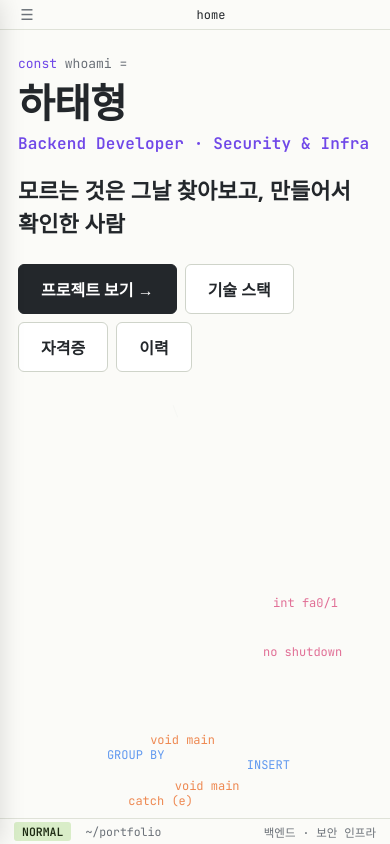
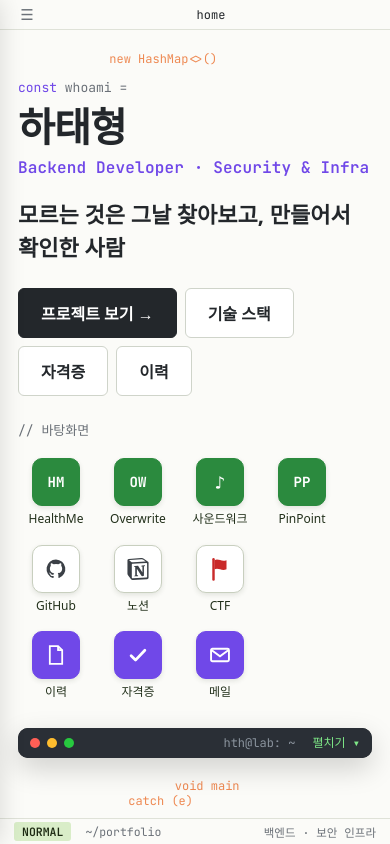
Before and after one commit to HTH-0/Portfolio, a plain HTML site: page site/index.html in a window 390 px wide. Drawn offline with Linux system fonts and the light colour scheme; a web font is replaced by a local one.

Commit message:
패드·모바일 홈에 바탕화면 아이콘과 접히는 터미널 추가, 홈 소개 위치 보정, 그림형 대표 이미지 전체 표시
- 1440x800 미만 화면의 홈 소개 아래에 같은 아이콘 10개와 터미널(기본 접힘)을 복제해 표시
- 폭 860px 이하 홈 소개를 위에 붙이던 위치와 빈 공간 보정
- 문서 미리보기의 그림형 대표 이미지(토폴로지)를 잘리지 않게 표시
- HANDOFF 갱신

Co-Authored-By: Claude Sonnet 5.5 <noreply@anthropic.com>

```diff
--- a/site/index.html
+++ b/site/index.html
@@ -155,6 +155,27 @@
   .doc .feat li { padding: 10px 0; border-top: 1px solid var(--line); font-size: 14.5px; line-height: 1.8; color: #3b4046; word-break: keep-all; }
   .doc .feat b { display: block; margin-bottom: 2px; color: var(--text); }
 
+  /* ── 작은 화면 홈: 바탕화면 아이콘과 터미널을 소개 아래에 둔다(1440×800 이상에서는 진짜 바탕화면이 있어 숨김) ── */
+  .mdesk { margin: 34px 0 0; max-width: 640px; }
+  .mdesk .mlab { margin: 0 0 12px; font: 13px/1.4 var(--mono); color: var(--muted); }
+  .mdesk .mic { display: flex; flex-wrap: wrap; gap: 8px 26px; margin: 0 0 22px; }
+  .mdesk .dgrp { flex-direction: row; flex-wrap: wrap; gap: 4px 6px; }
+  .mdesk .dicon { width: 76px; padding: 6px 2px; gap: 5px; }
+  .mdesk .dicon .ti { width: 48px; height: 48px; }
+  .mdesk .mterm { display: block; border-radius: 10px; overflow: hidden; background: #1e2227; color: #c9d1d9; font: 12.5px/1.7 var(--mono); box-shadow: 0 10px 28px rgba(0, 0, 0, .18); }
+  .mdesk .mt-bar { display: flex; align-items: center; gap: 7px; height: 30px; padding: 0 12px; background: #2a2f36; color: #8b949e; font-size: 12px; }
+  .mdesk .mt-bar i { width: 10px; height: 10px; border-radius: 50%; }
+  .mdesk .mt-bar i:nth-child(1) { background: #ff5f56; } .mdesk .mt-bar i:nth-child(2) { background: #ffbd2e; } .mdesk .mt-bar i:nth-child(3) { background: #27c93f; }
+  .mdesk .mt-bar span { margin-left: auto; }
+  .mdesk summary.mt-bar { cursor: pointer; list-style: none; user-select: none; -webkit-tap-highlight-color: transparent; }
+  .mdesk summary.mt-bar::-webkit-details-marker { display: none; }
+  .mdesk summary.mt-bar::after { content: "펼치기 ▾"; margin-left: 10px; color: #7ee787; }
+  .mdesk details[open] > summary.mt-bar::after { content: "접기 ▴"; }
+  .mdesk summary.mt-bar:focus-visible { outline: 2px solid #7ee787; outline-offset: -2px; }
+  .mdesk .mterm pre { margin: 0; padding: 12px 14px 14px; font: inherit; white-space: pre-wrap; overflow-wrap: anywhere; }
+  @media (min-width: 1440px) and (min-height: 800px) { .mdesk { display: none; } }
+  @media (max-width: 860px) { .mdesk { margin-top: 26px; } .mdesk .mic { gap: 6px 14px; } .mdesk .mterm { font-size: 12px; } }
+
   /* ── 모바일 ── */
   @media (max-width: 860px) {
     body { display: block; }
@@ -262,6 +283,7 @@
   .view.pv .doc h2 { margin-top: 34px; padding-top: 18px; border-top: 1px solid var(--line); font-size: 21px; }
   .view.pv .pv-hero { max-width: none; padding: 0; margin: 0 0 18px; border-radius: 10px; overflow: hidden; border: 1px solid var(--line); background: #fff; }
   .view.pv .pv-hero img { display: block; width: 100%; height: clamp(180px, 34vw, 360px); max-height: none; object-fit: cover; object-position: center 30%; cursor: zoom-in; }
+  .view.pv .pv-hero.diagram img { height: auto; object-fit: contain; object-position: center; }
   .view.pv .pv-hero.ascii { display: grid; place-items: center; padding: 26px 0; }
   .view.pv .pv-hero figcaption { display: none; }
   .meta { display: grid; grid-template-columns: repeat(auto-fit, minmax(170px, 1fr)); gap: 10px; margin: 0 0 22px; }
@@ -697,7 +719,7 @@
     <span class="key">기술</span>: <span class="val">GNS3, VirtualBox, Cisco ASAv, VLAN, OSPF, BIND9, Apache, MariaDB, OSSEC, Wazuh, Zabbix, PMM, Snort 3, pfSense, OpenVPN</span><br />
     <span class="dl">---</span></div>
   <p>Aleph 과정 상반기 종합 실습입니다. 제공받은 기본 토폴로지 위에서 VLAN을 설계·구현하고, 보안 서비스 8개를 가상머신에 구축해 동작을 확인했으며, CTF 한 문제를 풀었습니다. 공격자 Kali를 제외한 모든 가상머신을 새로 만들었습니다.</p>
-  <figure class="shot"><img src="assets/fsl/topology-built.webp" alt="GNS3로 구현한 토폴로지: 내부망은 ASAv 방화벽과 라우터 R1·R2, 외부망은 R3와 스위치 3대, VLAN 3개로 나뉨" width="1500" height="706" loading="lazy" /><figcaption>GNS3로 구현한 네트워크 토폴로지입니다.</figcaption></figure>
+  <figure class="shot diagram"><img src="assets/fsl/topology-built.webp" alt="GNS3로 구현한 토폴로지: 내부망은 ASAv 방화벽과 라우터 R1·R2, 외부망은 R3와 스위치 3대, VLAN 3개로 나뉨" width="1500" height="706" loading="lazy" /><figcaption>GNS3로 구현한 네트워크 토폴로지입니다.</figcaption></figure>
   <section>
     <h2><span class="md">##</span>기본 정보</h2>
     <div class="table-wrap"><table>
@@ -1554,9 +1576,18 @@
       // 넓은 화면에서는 소개 글을 세로 가운데 쪽으로 내리고, 비워 둔 줄에도 줄 번호를 붙인다
       var cv = el('canvas'); cv.id = 'art'; cv.setAttribute('aria-hidden', 'true');
       wrap.insertBefore(cv, wrap.firstChild);
+      var hero0 = wrap.querySelector('.hero'), ic0 = document.querySelector('.dicons'), pre0 = document.querySelector('.dwin.tm .wb pre');
+      if (hero0 && (ic0 || pre0)) {
+        // 작은 화면에는 바탕화면이 없으므로 같은 아이콘과 터미널 내용을 소개 아래에 복제해 둔다
+        var md = el('div', 'mdesk');
+        md.innerHTML = '<div class="mlab">// 바탕화면</div>';
+        if (ic0) { var mic = ic0.cloneNode(true); mic.className = 'mic'; mic.removeAttribute('aria-label'); md.appendChild(mic); }
+        if (pre0) md.insertAdjacentHTML('beforeend', '<details class="mterm tm"><summary class="mt-bar"><i></i><i></i><i></i><span>hth@lab: ~</span></summary><pre>' + pre0.innerHTML + '</pre></details>');
+        hero0.appendChild(md);
+      }
       view.appendChild(wrap);
       var hn = Math.ceil((wrap.querySelector('.hero').offsetHeight + 14) / 24);
-      var skip = innerWidth > 860 ? Math.max(0, Math.min(12, Math.floor((rows - hn) / 2) - 2)) : 0;
+      var skip = innerWidth > 860 ? Math.max(0, Math.min(12, Math.floor((rows - hn) / 2) - 2)) : 1;
       wrap.style.paddingTop = (14 + skip * 24) + 'px';
       view.insertAdjacentHTML('afterbegin', gutter(hn + skip, rows));
       stopArt = startArt(cv, wrap);
@@ -1592,7 +1623,7 @@
     }
     if (shot) { // 첫 이미지를 대표 이미지로
       var hero = shot.cloneNode(true);
-      hero.className = 'pv-hero hero-slot' + (shot.classList.contains('ascii') ? ' ascii' : '');
+      hero.className = 'pv-hero hero-slot' + (shot.classList.contains('ascii') ? ' ascii' : '') + (shot.classList.contains('diagram') ? ' diagram' : '');
       h1.before(hero); shot.classList.add('hero-src');
     }
     var gut = view.querySelector('.gut'); if (gut) gut.style.top = bar.offsetHeight + 'px';
```
Also changed, not shown: HANDOFF.md (+2 -1 lines).
